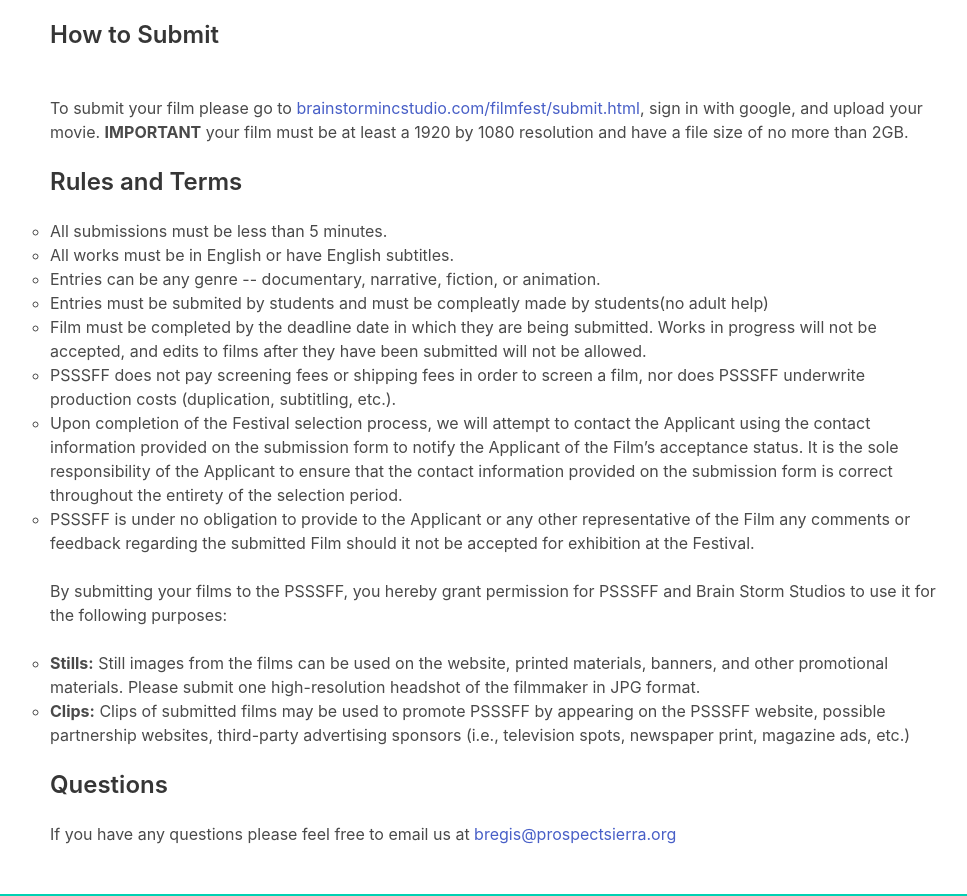
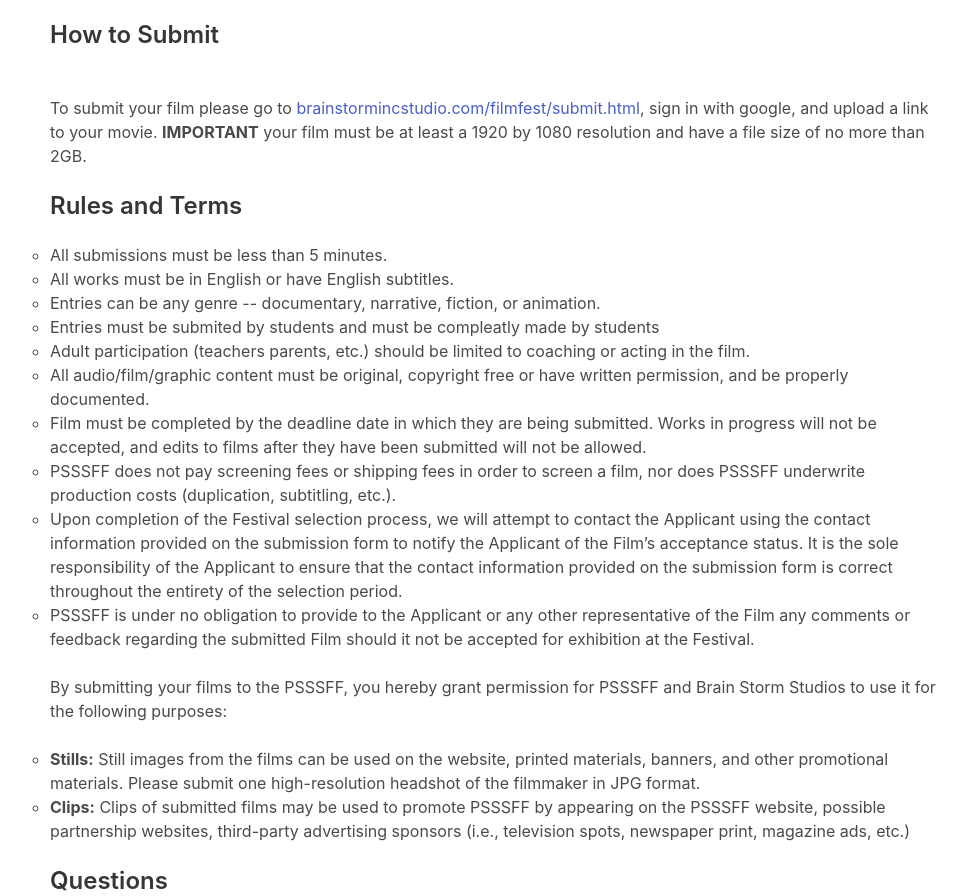
Before and after one commit to StompRocket/filmfest, a website built with webpack: page index.html in a window 1280 px wide. Shown: the part 2089-2985 px from the top of the page, without its empty margins (142-1109 px from the left). Built offline with nearby package versions, Linux system fonts and the light colour scheme.

Commit message:
more rules

```diff
--- a/index.html
+++ b/index.html
@@ -108,15 +108,17 @@
         <br>
         <h3 class="title is-4">How to Submit</h3>
         <br>
-        <p>To submit your film please go to <a href="./submit.html">brainstormincstudio.com/filmfest/submit.html</a>, sign in with google, and upload your movie. <b>IMPORTANT</b> your film must be at least a 1920 by 1080 resolution and have a file size of
-          no more than 2GB.</p>
+        <p>To submit your film please go to <a href="./submit.html">brainstormincstudio.com/filmfest/submit.html</a>, sign in with google, and upload a link to your movie. <b>IMPORTANT</b> your film must be at least a 1920 by 1080 resolution and have a file
+          size of no more than 2GB.</p>
         <br>
         <h3 class="title is-4">Rules and Terms</h3>
         <ul>
           <li>All submissions must be less than 5 minutes.</li>
           <li>All works must be in English or have English subtitles. </li>
           <li>Entries can be any genre -- documentary, narrative, fiction, or animation.</li>
-          <li>Entries must be submited by students and must be compleatly made by students(no adult help)</li>
+          <li>Entries must be submited by students and must be compleatly made by students</li>
+          <li>Adult participation (teachers parents, etc.) should be limited to coaching or acting in the film. </li>
+          <li>All audio/film/graphic content must be original, copyright free or have written permission, and be properly documented.</li>
           <li>Film must be completed by the deadline date in which they are being submitted. Works in progress will not be accepted, and edits to films after they have been submitted will not be allowed.</li>
           <li>PSSSFF does not pay screening fees or shipping fees in order to screen a film, nor does PSSSFF underwrite production costs (duplication, subtitling, etc.).</li>
           <li>Upon completion of the Festival selection process, we will attempt to contact the Applicant using the contact information provided on the submission form to notify the Applicant of the Film’s acceptance status. It is the sole responsibility
--- a/src/index.js
+++ b/src/index.js
@@ -1,4 +1,6 @@
 require('../node_modules/bulma/css/bulma.css')
+// require('../node_modules/video.js/dist/video-js.min.css')
+// require('../node_modules/video.js/dist/video.min.js')
 // require('../node_modules/aos/dist/aos.css')
 require('./styles.scss')
 // require('../node_modules/aos/dist/aos.js')
```
Also changed, not shown: 1 other file.
